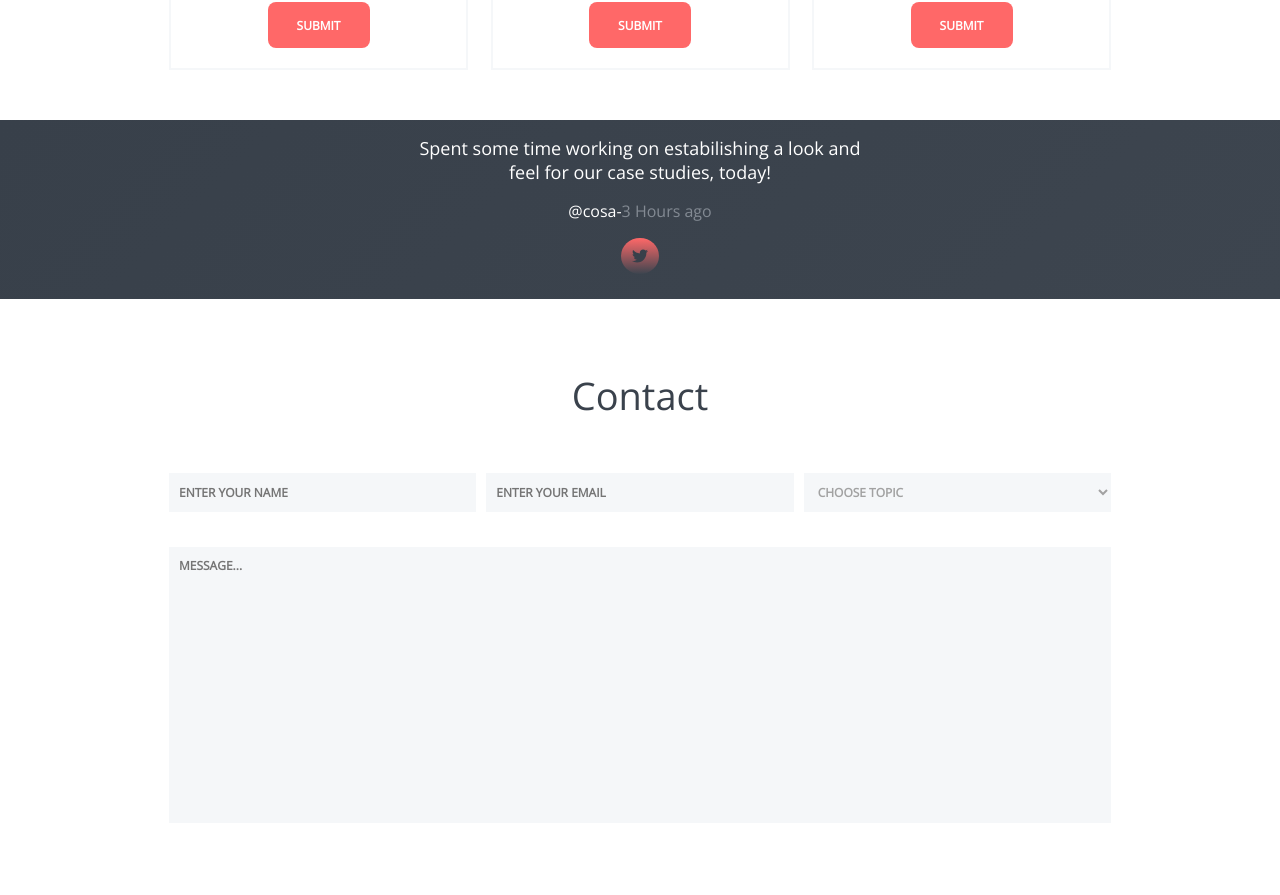
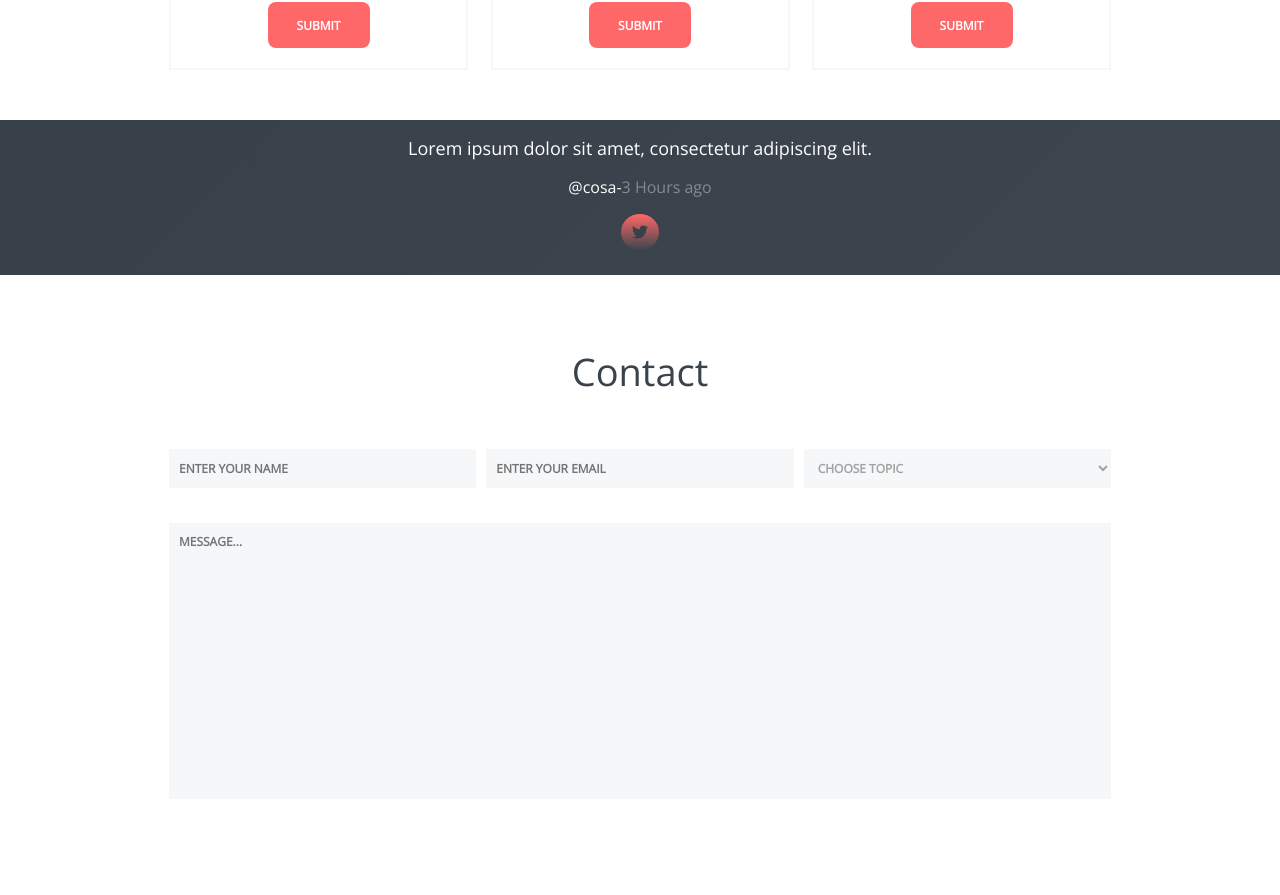
Before and after one commit to PiotrWolski1000/react-pixel-perfect-website, a React (Create React App) app: page / in a window 1280 px wide. Shown: the part 2504-3399 px from the top of the page. Built offline with nearby package versions, Linux system fonts and the light colour scheme.

Commit message:
changing txt to lorem ipsum

```diff
--- a/src/components/TwitterPost/index.js
+++ b/src/components/TwitterPost/index.js
@@ -9,7 +9,7 @@ class index extends React.Component{
             <section className="twitter">
                 <div className="twitter__wrapper">
                     <p className="twitter__last__post">
-                        Spent some time working on estabilishing a look and feel for our case studies, today!
+                        Lorem ipsum dolor sit amet, consectetur adipiscing elit.
                     </p>
 
 
```
